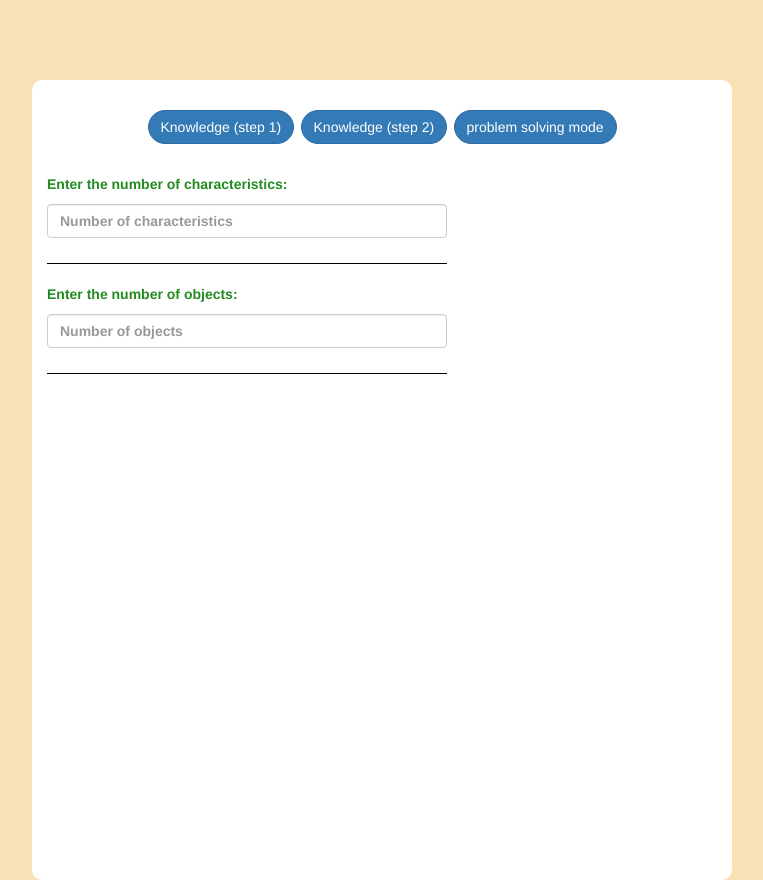
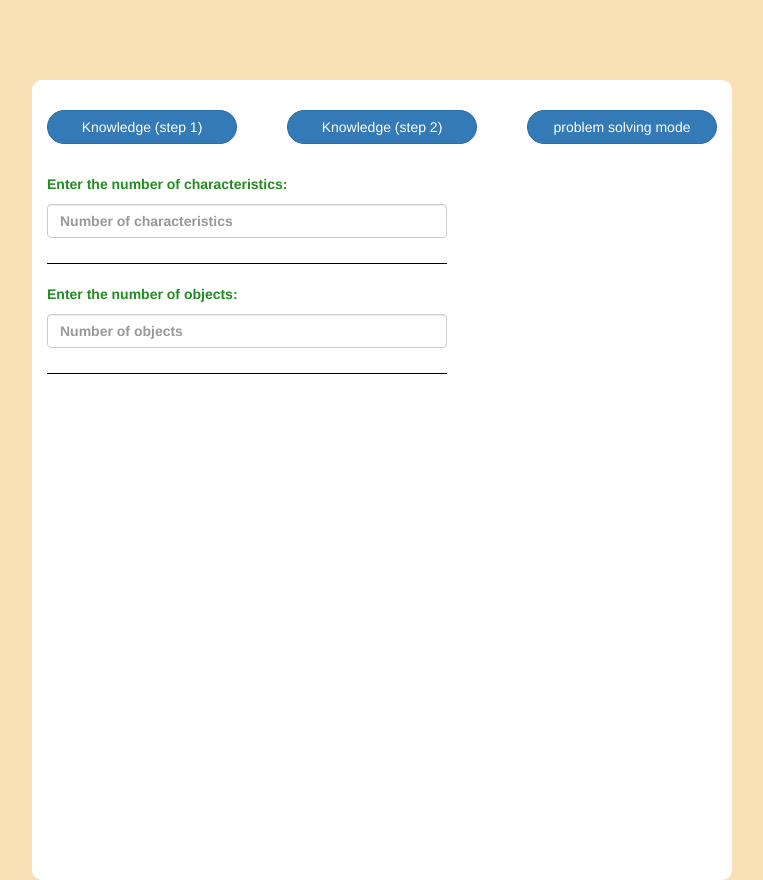
Before and after one commit to Alexander0152/intelect1, a website: page app/index.html in a window 1280 px wide. Shown: the whole page, without its empty margins (258-1021 px from the left). Drawn offline with nearby package versions, Linux system fonts and the light colour scheme.

Commit message:
Update app.css

```diff
--- a/app/app.css
+++ b/app/app.css
@@ -19,12 +19,13 @@ body {
 .mode-btn-wrapper {
     display: flex;
     justify-content: space-between;
-    width: 70%;
+    width: 100%;
     margin: 30px auto;
 }
 
 .mode-btn {
     border-radius: 20px;
+    width: 190px;
 }
 
 input {
```
